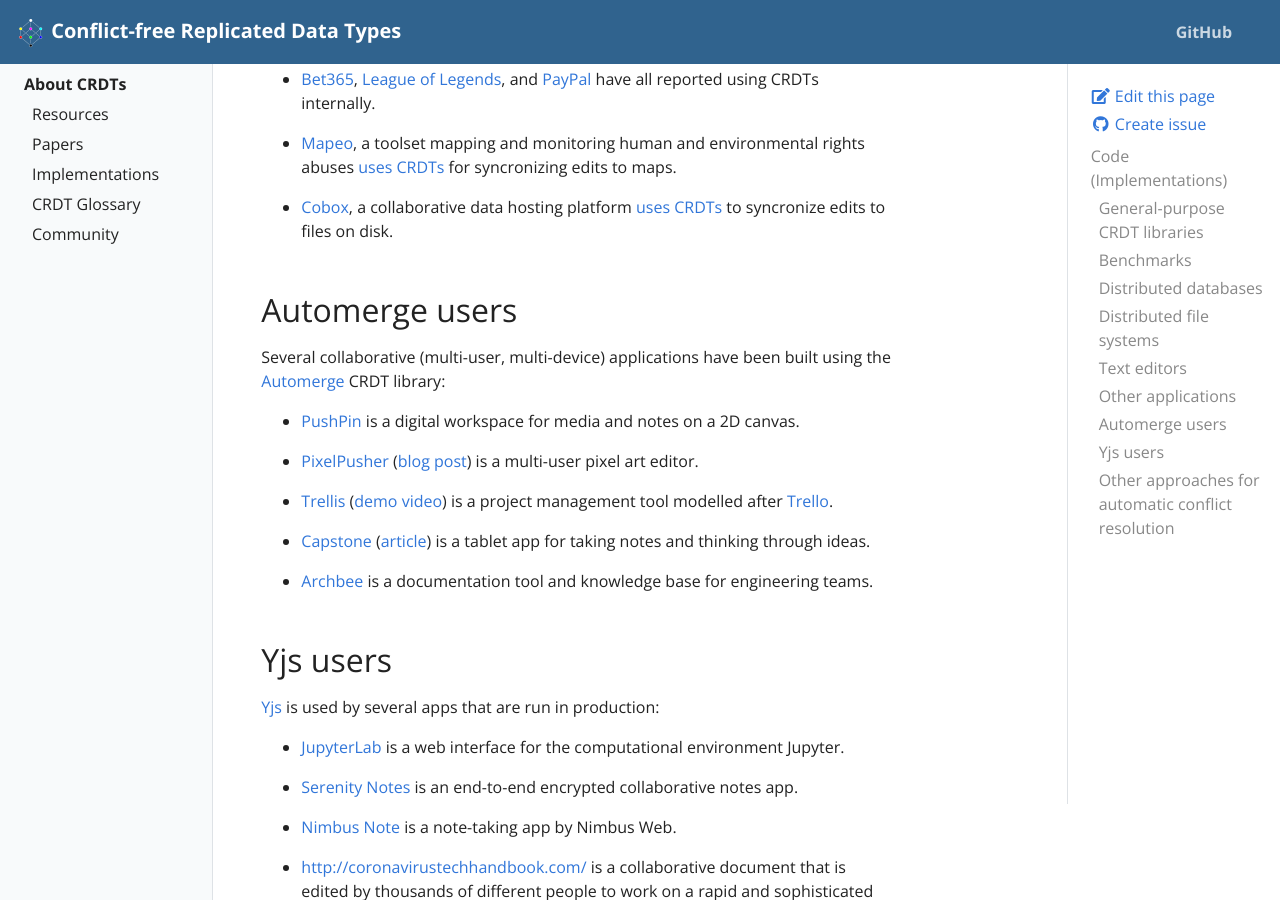
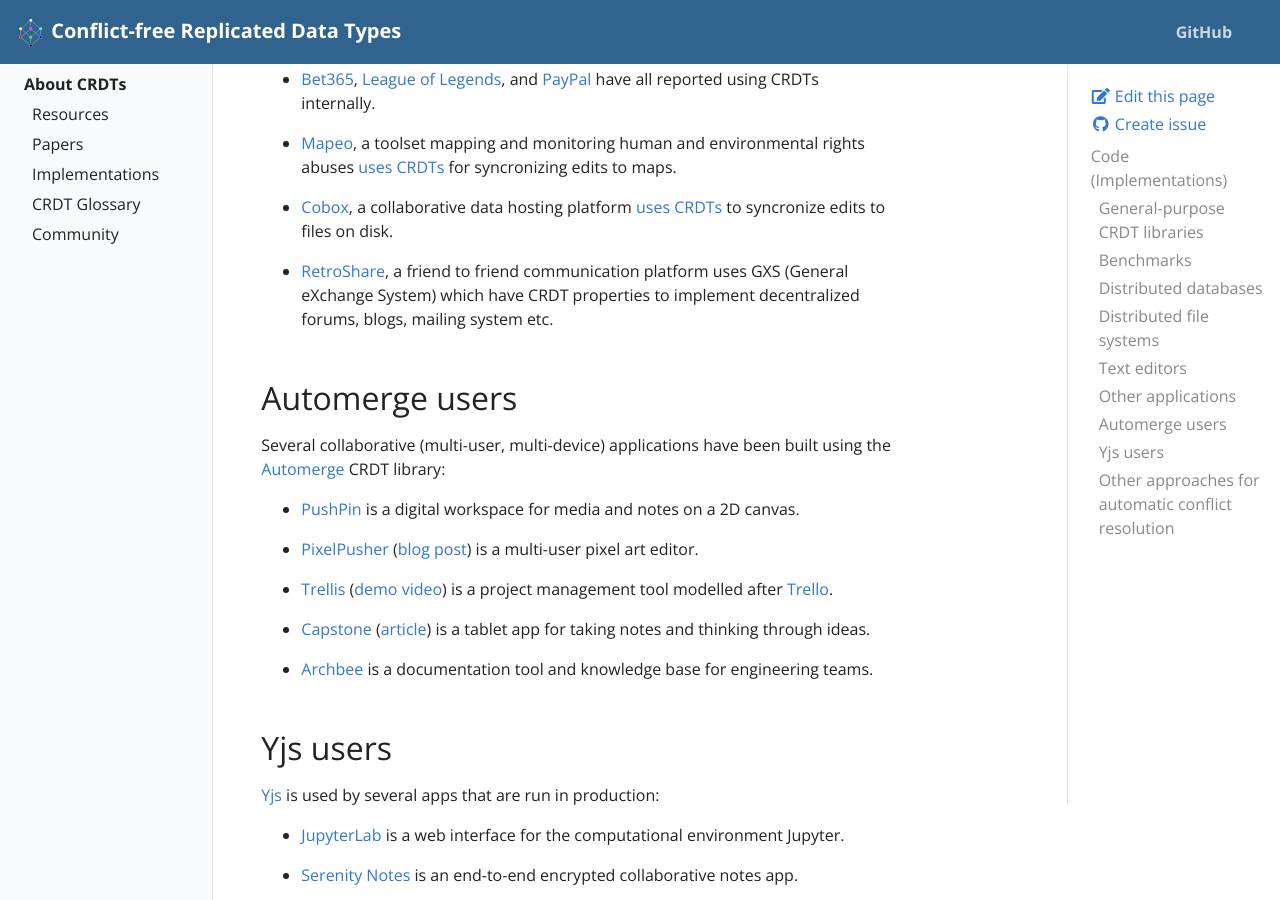
Before and after one commit to ept/crdt-website, a Jekyll site: the page built from pages/implementations.md, in a window 1280 px wide and 900 px high, scrolled down 3511 px. Built offline with Jekyll 4.4.1, drawn with Linux system fonts in a browser that asks for light colours.

Commit message:
Update implementations.md
Add RetroShare to applications implementing CRDT

```diff
--- a/pages/implementations.md
+++ b/pages/implementations.md
@@ -213,6 +213,8 @@ Several other applications and systems also use CRDTs internally:
 
 * [Cobox](https://cobox.cloud), a collaborative data hosting platform [uses CRDTs](https://develop.cobox.cloud/core_technologies.html#kappa-core) to syncronize edits to files on disk.
 
+* [RetroShare](https://retroshare.cc/), a friend to friend communication platform uses GXS (General eXchange System) which have CRDT properties to implement decentralized forums, blogs, mailing system etc.
+
 
 ## Automerge users
 
```
